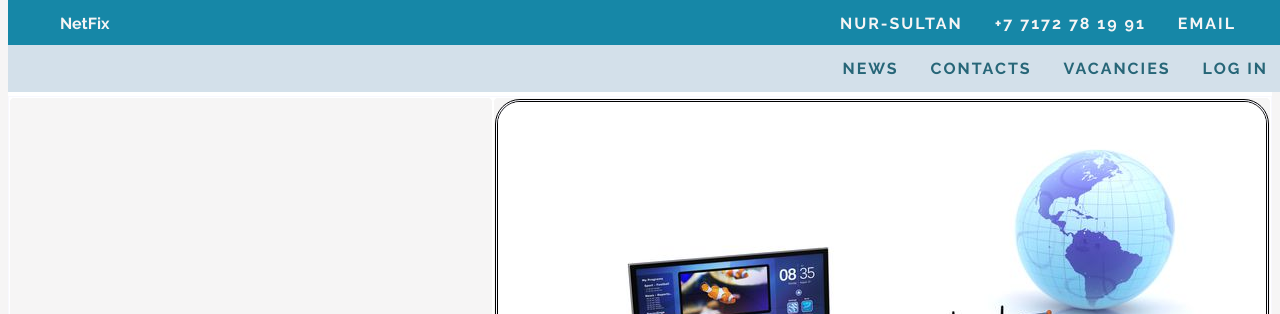
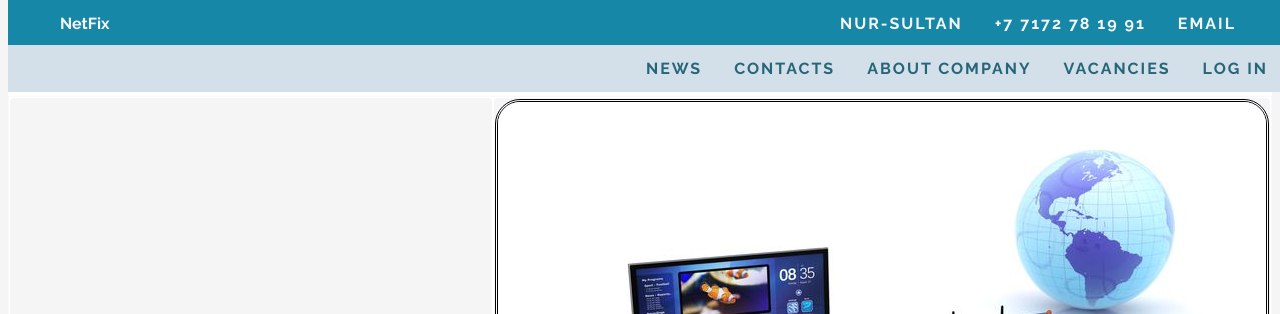
Before and after one commit to dilnazo4ka/fixnet_calculator, a plain HTML site: page index.html in a window 1280 px wide. Shown: the top 314 px of the page. Drawn offline with Linux system fonts and the light colour scheme.

Commit message:
Update index.html

```diff
--- a/index.html
+++ b/index.html
@@ -21,6 +21,7 @@
 <div class="navbar">
     <a href="https://dilnazo4ka.github.io/netfix_login/" style="float:right; padding-right: 20px">Log in</a>
     <a href="#"> Vacancies </a>
+    <a href="#"> About company </a>
     <a href="#"> Contacts </a>
     <a href="#"> News </a>
 </div>
```
